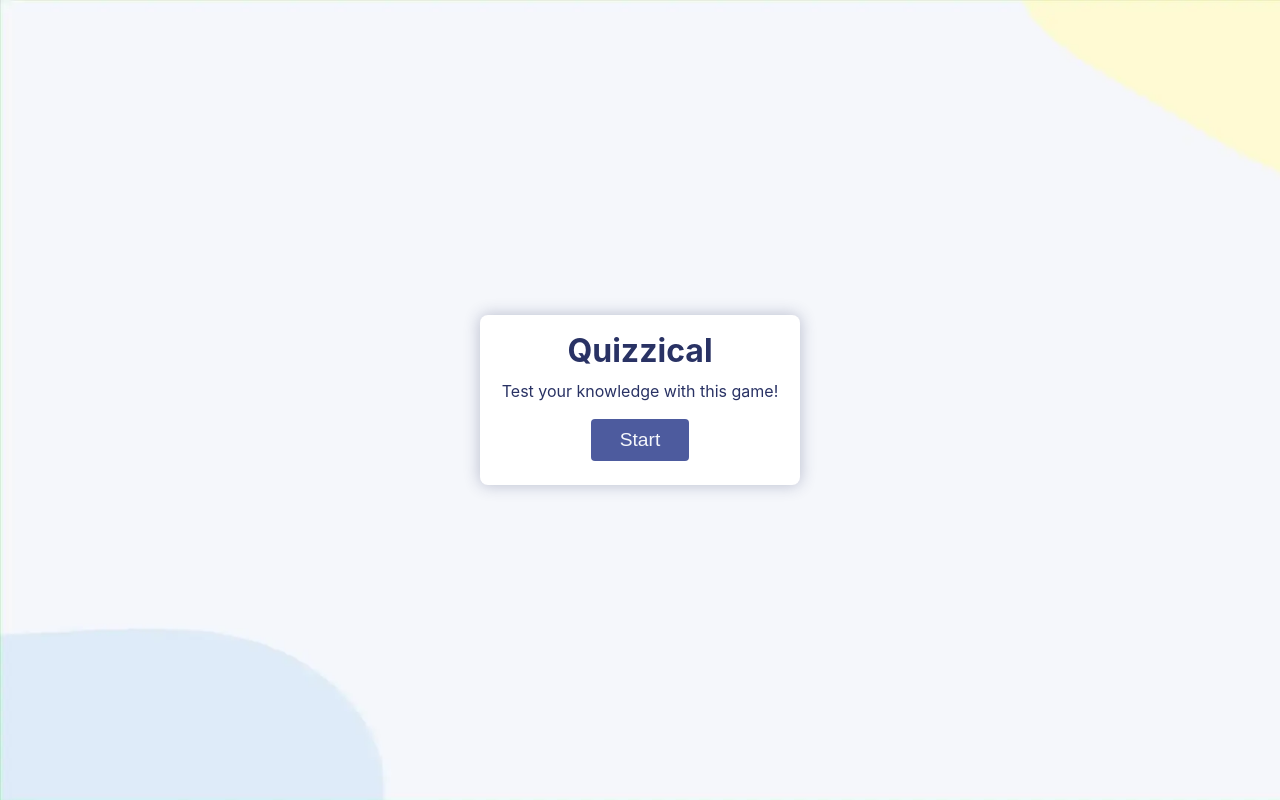
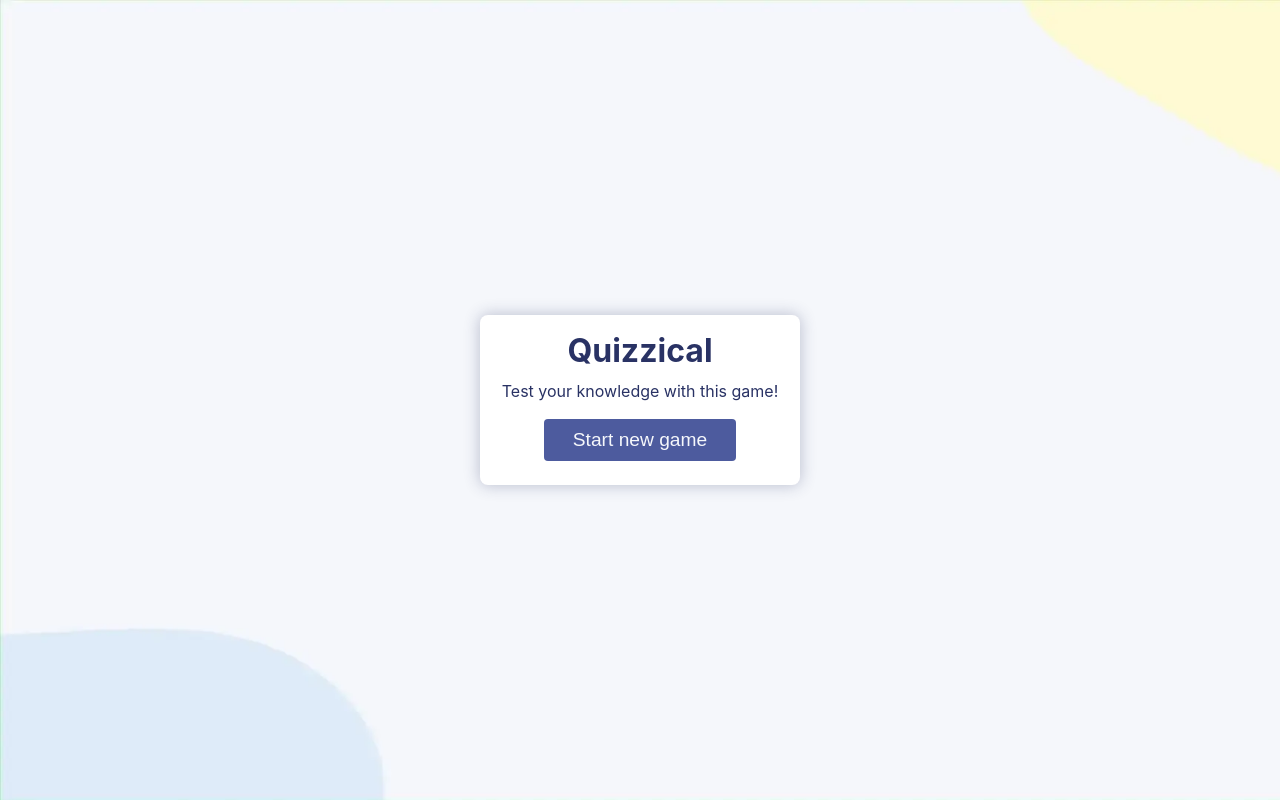
Before and after one commit to SebNoret/quizzical, a React (Vite) app: page / in a window 1280 px wide. Built offline with nearby package versions, Linux system fonts and the light colour scheme.

Commit message:
begin to implement user results persistence in  local storage

```diff
--- a/src/App.jsx
+++ b/src/App.jsx
@@ -2,15 +2,28 @@ import "./App.css";
 import { useState } from "react";
 import { Game } from "./components/";
 import { QuestionsList } from "./components/";
+import LocalStorageManager from "./storage/localStorageManager";
 
 function App() {
   const [isPlaying, setIsPlaying] = useState(false);
-  function startGame() {
+  const [playLatter, setplayLatter] = useState(false);
+  const [beginNewGame, setBeginNewGame] = useState(false);
+  function startNewGame() {
+    LocalStorageManager.removeUserScore();
     setIsPlaying(true);
   }
+
+  function continueGame() {
+    setIsPlaying(true);
+  }
+
   return (
     <div className="app">
-      {!isPlaying ? <Game startGame={startGame} /> : <QuestionsList />}
+      {!isPlaying ? (
+        <Game startNewGame={startNewGame} continueGame={continueGame} />
+      ) : (
+        <QuestionsList startNewGame={startNewGame} />
+      )}
     </div>
   );
 }
--- a/src/components/Game/Game.jsx
+++ b/src/components/Game/Game.jsx
@@ -1,11 +1,17 @@
-function Game({ startGame }) {
+import LocalStorageManager from "../../storage/localStorageManager";
+function Game({ startNewGame, continueGame }) {
   return (
     <div className="app-presentation">
       <h1 className="title">Quizzical</h1>
       <p className="paragraph">Test your knowledge with this game!</p>
       <div className="btn-container">
-        <button onClick={() => startGame()} className="btn">
-          Start
+        {LocalStorageManager.userScoreExists() ? (
+          <button onClick={() => continueGame()} className="btn">
+            Continue
+          </button>
+        ) : null}
+        <button onClick={() => startNewGame()} className="btn">
+          Start new game
         </button>
       </div>
     </div>
--- a/src/components/QuestionsList/QuestionsList.jsx
+++ b/src/components/QuestionsList/QuestionsList.jsx
@@ -1,11 +1,12 @@
 import { shuffleArray } from "../../utils/utils";
 import { fetchQuestions } from "../../Api/fetchQuestions";
+import LocalStorageManager from "../../storage/localStorageManager";
 import { useEffect, useState } from "react";
 import Result from "../Result/Result";
 import Question from "../Question/Question";
 import Loader from "../Loader/Loader";
 
-function QuestionsList() {
+function QuestionsList(startNewGame) {
   const [checkUserAnswer, setCheckUserAnswer] = useState(false);
 
   const [apiData, setApiData] = useState([]);
@@ -18,6 +19,7 @@ function QuestionsList() {
 
   const [isLoading, setIsLoading] = useState(false);
   const [isError, setIsError] = useState(false);
+
   // fetch data from API
   useEffect(() => {
     setIsLoading(true);
@@ -68,7 +70,7 @@ function QuestionsList() {
     setCorrectAnswers(correctAnswers);
   }
 
-  function pushAnwserToUserAnswers(id, answer, correctAnswer) {
+  function pushAnswerToUserAnswers(id, answer, correctAnswer) {
     setUserAnswers((prev) => {
       if (prev.length === 0) {
         return [{ id: id, answer: answer, correctAnswer: correctAnswer }];
@@ -93,8 +95,7 @@ function QuestionsList() {
 
   function verifiyUserAnswers() {
     if (userAnswers.length === questionList.length) {
-      setScore(
-        userAnswers.reduce(
+      const newScore = userAnswers.reduce(
         (acc, userAnswer) => {
           if (userAnswer.correctAnswer === "correct") {
             acc.correct++;
@@ -104,8 +105,20 @@ function QuestionsList() {
           return acc;
         },
         { correct: 0, incorrect: 0 }
-        )
       );
+      setScore(newScore);
+
+      if (LocalStorageManager.userScoreExists()) {
+        LocalStorageManager.updateUserScore(
+          questionList.length,
+          newScore.correct
+        );
+      } else {
+        LocalStorageManager.saveUserScore(
+          questionList.length,
+          newScore.correct
+        );
+      }
 
       setScoreDetails(() => {
         return questionList.map((question, index) => {
@@ -150,14 +163,7 @@ function QuestionsList() {
         setIsError(true);
       });
   }
-  /**
-   * @todo add play later function
-   */
-  // function playLater() {
-  //   setCheckUserAnswer(false);
-  //   setUserAnswers([]);
-  //   setQuestionList([]);
-  // }
+
   const questionElements = questionList.map((question, index) => {
     return (
       <Question
@@ -166,7 +172,7 @@ function QuestionsList() {
         correct_answer={question.correctAnswer}
         answers={question.answers}
         groupeId={index}
-        pushAnwserToResponseList={pushAnwserToUserAnswers}
+        pushAnwserToResponseList={pushAnswerToUserAnswers}
       />
     );
   });
@@ -202,6 +208,7 @@ function QuestionsList() {
           score={score}
           scoreDetails={scoreDetails}
           playAgain={playAgain}
+          startNewGame={startNewGame}
         />
       )}
     </>
--- a/src/components/Result/Result.jsx
+++ b/src/components/Result/Result.jsx
@@ -2,8 +2,7 @@ import { decode } from "../../utils/utils";
 // import "../Question/question.css";
 import "./result.css";
 
-function Result({ score, playAgain, scoreDetails }) {
-  // console.log(scoreDetails);
+function Result({ score, playAgain, scoreDetails, startNewGame }) {
   const detailAnswsersElements = scoreDetails.map((detail, index) => {
     const key = `${detail.id}-${detail.question}-${index}`;
     return (
@@ -46,6 +45,10 @@ function Result({ score, playAgain, scoreDetails }) {
         <button onClick={() => playAgain()} className="btn">
           Play again
         </button>
+        <button className="btn">Continue playing later</button>
+        <button className="btn" onClick={() => startNewGame()}>
+          Start new game
+        </button>
       </div>
     </div>
   );
--- /dev/null
+++ b/src/storage/LocalStorageManager.js
@@ -0,0 +1,36 @@
+class LocalStorageManager {
+  static userScoreExists() {
+    return localStorage.getItem("userScore") !== null;
+  }
+
+  static saveUserScore(totalAnswers, correctAnswers) {
+    const score = {
+      totalAnswers: totalAnswers,
+      correctAnswers: correctAnswers,
+    };
+    localStorage.setItem("userScore", JSON.stringify(score));
+    return true;
+  }
+  static getUserScore() {
+    if (!this.userScoreExists()) {
+      return false;
+    }
+    return JSON.parse(localStorage.getItem("userScore"));
+  }
+
+  static removeUserScore() {
+    localStorage.removeItem("userScore");
+    return true;
+  }
+
+  static updateUserScore(totalAnswers, correctAnswers) {
+    const score = JSON.parse(localStorage.getItem("userScore"));
+    console.log(score);
+    score.totalAnswers = Number(score.totalAnswers) + totalAnswers;
+    score.correctAnswers = (Number(score.correctAnswers) || 0) + correctAnswers;
+    // localStorage.removeItem("userScore");
+    localStorage.setItem("userScore", JSON.stringify(score));
+  }
+}
+
+export default LocalStorageManager;
```
Lines whose indentation alone changed are shown as unchanged.
